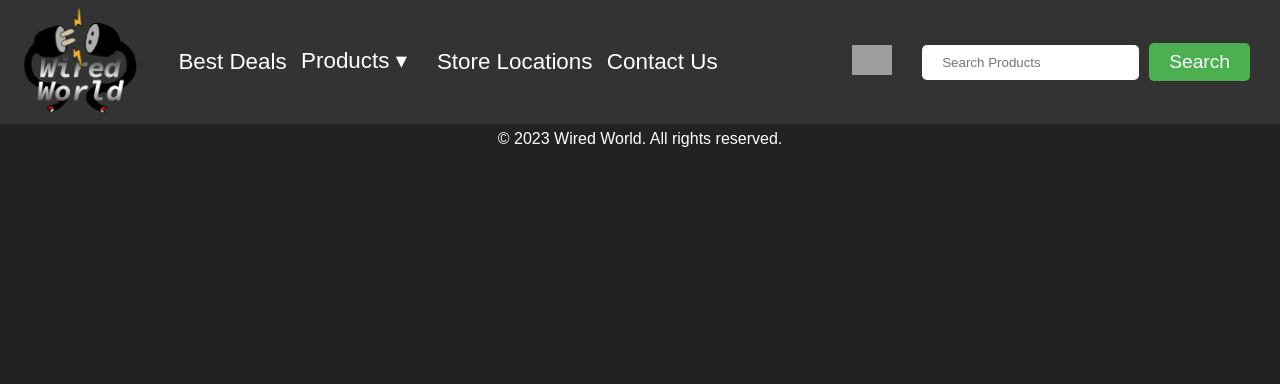
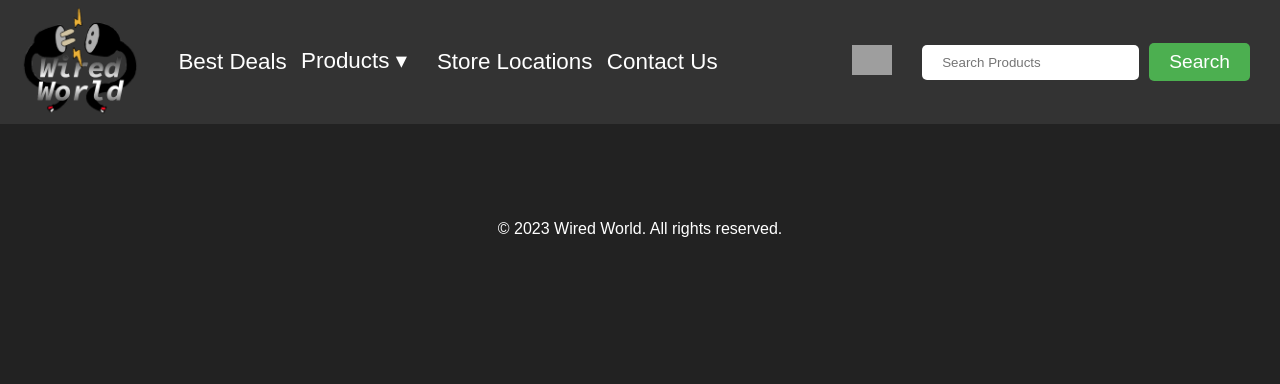
Before and after one commit to gibbyb/WiredWorld, a PHP site: page /products.php in a window 1280 px wide. Shown: the top 384 px of the page. Run offline with PHP 8.4, Linux system fonts and the light colour scheme; data that the repository does not hold is empty; grey boxes are pictures that could not be loaded.

Commit message:
fix style for products page

```diff
--- a/products.php
+++ b/products.php
@@ -12,7 +12,7 @@ require_once 'config.php';
 </head>
 <body>
 <?php include 'header.php'; ?>
-<main>
+<main id="products-main" style="margin-top: 100px;">
     <section class="all-products">
         <div class="product-container">
             <?php
```
